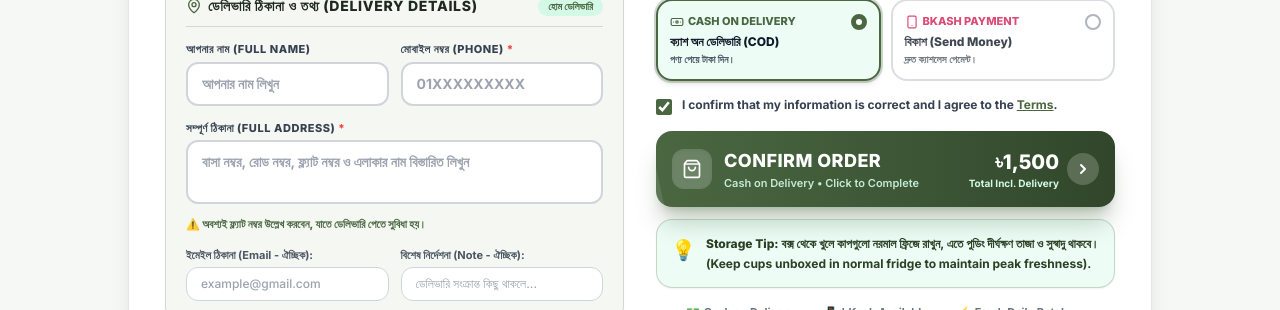
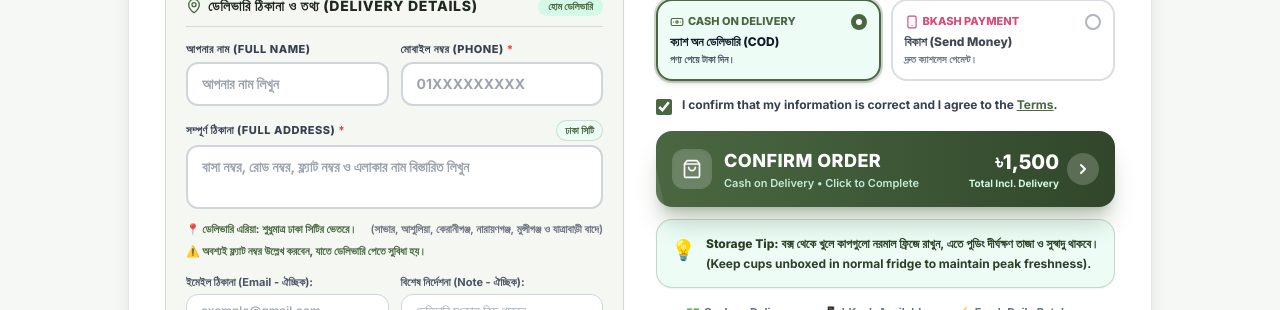
Before and after one commit to Arafat-Bhuiyan/Coconut-treats-and-more, a React (Vite) app: page / in a window 1280 px wide. Shown: the part 1060-1370 px from the top of the page. Built offline with nearby package versions, Linux system fonts and the light colour scheme; no server answers.

Commit message:
feat: add real-time restricted area detection for Savar, Ashulia, Keraniganj, Narayanganj, Munshiganj, Jatrabari

```diff
--- a/src/pages/Home/sections/Hero/Hero.jsx
+++ b/src/pages/Home/sections/Hero/Hero.jsx
@@ -13,6 +13,40 @@ import {
 } from "lucide-react";
 import OrderSuccessPopup from "../Order/OrderSuccessPopup";
 import { trackFacebookEvent } from "../../../../utils/facebookTracking";
+
+// Restricted areas where fresh chilled pudding cannot be safely delivered
+const RESTRICTED_AREAS = [
+  { key: "savar", bn: "সাভার" },
+  { key: "ashulia", bn: "আশুলিয়া", extra: ["asulia"] },
+  { key: "keraniganj", bn: "কেরানীগঞ্জ", extra: ["keranigang", "keranigonj"] },
+  { key: "narayanganj", bn: "নারায়ণগঞ্জ", extra: ["naraynganj", "narayangonj", "fatullah", "ফতুল্লা", "সিদ্ধিরগঞ্জ", "siddhirganj"] },
+  { key: "munshiganj", bn: "মুন্সীগঞ্জ", extra: ["munshigang", "munshigonj"] },
+  { key: "jatrabari", bn: "যাত্রাবাড়ী", extra: ["sayedabad", "সায়েদাবাদ"] },
+  { key: "gazipur", bn: "গাজীপুর", extra: ["tongi", "টঙ্গী"] },
+];
+
+const OUTSIDE_DHAKA_DISTRICTS = [
+  "chittagong", "চট্টগ্রাম", "sylhet", "সিলেট", "rajshahi", "রাজশাহী",
+  "khulna", "খুলনা", "barisal", "বরিশাল", "rangpur", "রংপুর",
+  "mymensingh", "ময়মনসিংহ", "comilla", "কুমিল্লা", "cox", "কক্সবাজার",
+  "feni", "ফেনী", "noakhali", "নোয়াখালী", "bogura", "বগুড়া", "jashore", "যশোর", "kushtia", "কুষ্টিয়া"
+];
+
+const getRestrictedAreaMatch = (address) => {
+  if (!address) return null;
+  const lower = address.toLowerCase();
+
+  for (const item of RESTRICTED_AREAS) {
+    if (lower.includes(item.key) || address.includes(item.bn)) return item.bn;
+    if (item.extra && item.extra.some((ex) => lower.includes(ex) || address.includes(ex))) return item.bn;
+  }
+
+  for (const city of OUTSIDE_DHAKA_DISTRICTS) {
+    if (lower.includes(city) || address.includes(city)) return "ঢাকার বাইরে";
+  }
+
+  return null;
+};
 
 const Hero = () => {
   const videoRef = useRef(null);
@@ -37,6 +71,7 @@ const Hero = () => {
   });
 
   const [hasSavedInfo, setHasSavedInfo] = useState(false);
+  const detectedRestrictedArea = getRestrictedAreaMatch(formData.address);
 
   // Auto-restore saved customer info from localStorage (Auto-fill for minimal customer effort)
   useEffect(() => {
@@ -251,6 +286,19 @@ const Hero = () => {
       submittingRef.current = false;
       setFormError("দয়া করে আপনার সম্পূর্ণ ঠিকানা (রোড, বাড়ি, ফ্ল্যাট নম্বর) লিখুন।");
       const addressInput = document.getElementsByName("address")[0];
+      if (addressInput) {
+        addressInput.scrollIntoView({ behavior: "smooth", block: "center" });
+        addressInput.focus();
+      }
+      return;
+    }
+
+    // Restricted delivery area validation (Method 1)
+    const restrictedMatch = getRestrictedAreaMatch(formData.address);
+    if (restrictedMatch) {
+      submittingRef.current = false;
+      setFormError(`দুঃখিত! ${restrictedMatch} এলাকায় ডাবের পুডিং ডেলিভারি সেবা বর্তমানে বন্ধ রয়েছে। ডেলিভারি শুধুমাত্র ঢাকা সিটির ভেতরে প্রযোজ্য।`);
+      const addressInput = document.getElementById("customer-address");
       if (addressInput) {
         addressInput.scrollIntoView({ behavior: "smooth", block: "center" });
         addressInput.focus();
@@ -798,9 +846,14 @@ const Hero = () => {
 
                 {/* Address */}
                 <div className="space-y-1">
-                  <label htmlFor="customer-address" className="text-[11px] font-black text-gray-700 uppercase tracking-wider block">
-                    সম্পূর্ণ ঠিকানা (Full Address) <span className="text-red-500">*</span>
-                  </label>
+                  <div className="flex items-center justify-between">
+                    <label htmlFor="customer-address" className="text-[11px] font-black text-gray-700 uppercase tracking-wider block">
+                      সম্পূর্ণ ঠিকানা (Full Address) <span className="text-red-500">*</span>
+                    </label>
+                    <span className="text-[10px] font-bold text-[#4A6741] bg-emerald-50 px-2 py-0.5 rounded-full border border-[#4A6741]/20">
+                      ঢাকা সিটি
+                    </span>
+                  </div>
                   <textarea
                     id="customer-address"
                     required
@@ -810,8 +863,37 @@ const Hero = () => {
                     value={formData.address}
                     onChange={handleInputChange}
                     placeholder="বাসা নম্বর, রোড নম্বর, ফ্ল্যাট নম্বর ও এলাকার নাম বিস্তারিত লিখুন"
-                    className="w-full bg-white border-2 border-gray-300 rounded-xl px-3.5 py-2.5 text-xs sm:text-sm font-bold text-gray-900 outline-none focus:border-[#4A6741] focus:ring-2 focus:ring-[#4A6741]/20 transition-all placeholder:text-gray-400 resize-none"
+                    className={`w-full bg-white border-2 rounded-xl px-3.5 py-2.5 text-xs sm:text-sm font-bold text-gray-900 outline-none transition-all placeholder:text-gray-400 resize-none ${
+                      detectedRestrictedArea
+                        ? "border-red-500 focus:border-red-600 focus:ring-2 focus:ring-red-500/20 bg-red-50/20"
+                        : "border-gray-300 focus:border-[#4A6741] focus:ring-2 focus:ring-[#4A6741]/20"
+                    }`}
                   />
+
+                  {/* Real-time Restricted Delivery Area Alert */}
+                  {detectedRestrictedArea ? (
+                    <div className="bg-red-50 border-2 border-red-400 text-red-800 p-2.5 rounded-xl text-xs font-bold flex items-start gap-2 shadow-xs mt-1 animate-fadeIn">
+                      <span className="text-base flex-shrink-0 mt-0.5">⚠️</span>
+                      <div className="space-y-0.5">
+                        <span className="font-black text-red-700 block text-xs">
+                          দুঃখিত! {detectedRestrictedArea} এলাকায় আমাদের ডেলিভারি সার্ভিস বন্ধ রয়েছে।
+                        </span>
+                        <span className="text-[10px] text-gray-700 font-semibold block leading-tight">
+                          ডাবের পুডিংয়ের সর্বোচ্চ স্বাদ ও তাজা গুণমান বজায় রাখতে ডেলিভারি শুধুমাত্র ঢাকা সিটির ভেতরে প্রযোজ্য (সাভার, আশুলিয়া, কেরানীগঞ্জ, নারায়ণগঞ্জ, মুন্সীগঞ্জ ও যাত্রাবাড়ী বাদে)।
+                        </span>
+                      </div>
+                    </div>
+                  ) : (
+                    <div className="flex flex-col sm:flex-row sm:items-center justify-between gap-1 pt-0.5 text-[10px] sm:text-[11px]">
+                      <span className="font-bold text-[#4A6741]">
+                        📍 ডেলিভারি এরিয়া: শুধুমাত্র ঢাকা সিটির ভেতরে।
+                      </span>
+                      <span className="font-semibold text-gray-500">
+                        (সাভার, আশুলিয়া, কেরানীগঞ্জ, নারায়ণগঞ্জ, মুন্সীগঞ্জ ও যাত্রাবাড়ী বাদে)
+                      </span>
+                    </div>
+                  )}
+
                   <p className="text-[10px] sm:text-[11px] font-black text-[#4A6741] pt-0.5">
                     ⚠️ অবশ্যই ফ্ল্যাট নম্বর উল্লেখ করবেন, যাতে ডেলিভারি পেতে সুবিধা হয়।
                   </p>
```
Also changed, not shown: api/submit-order.js (+18 -0 lines).
